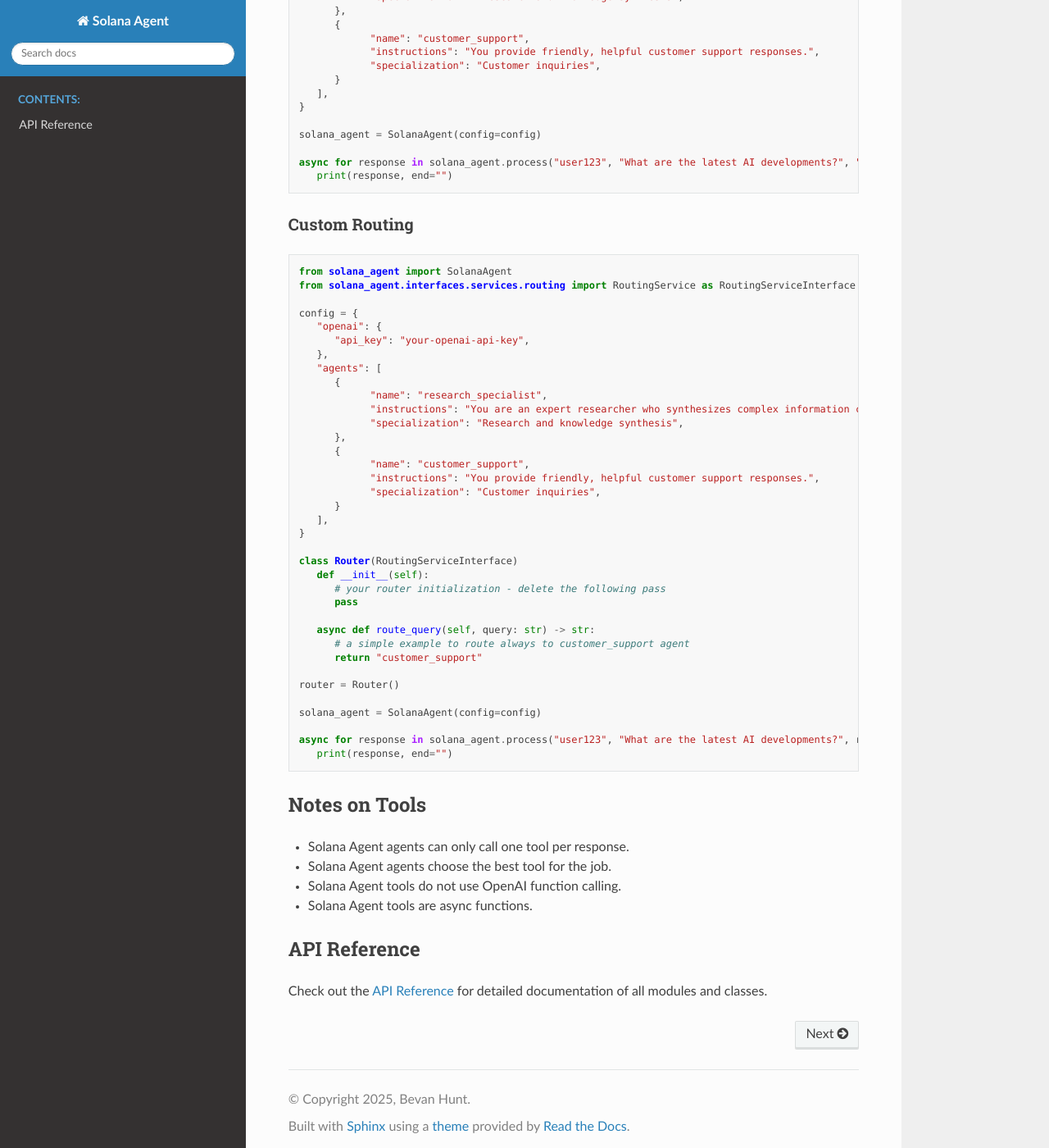
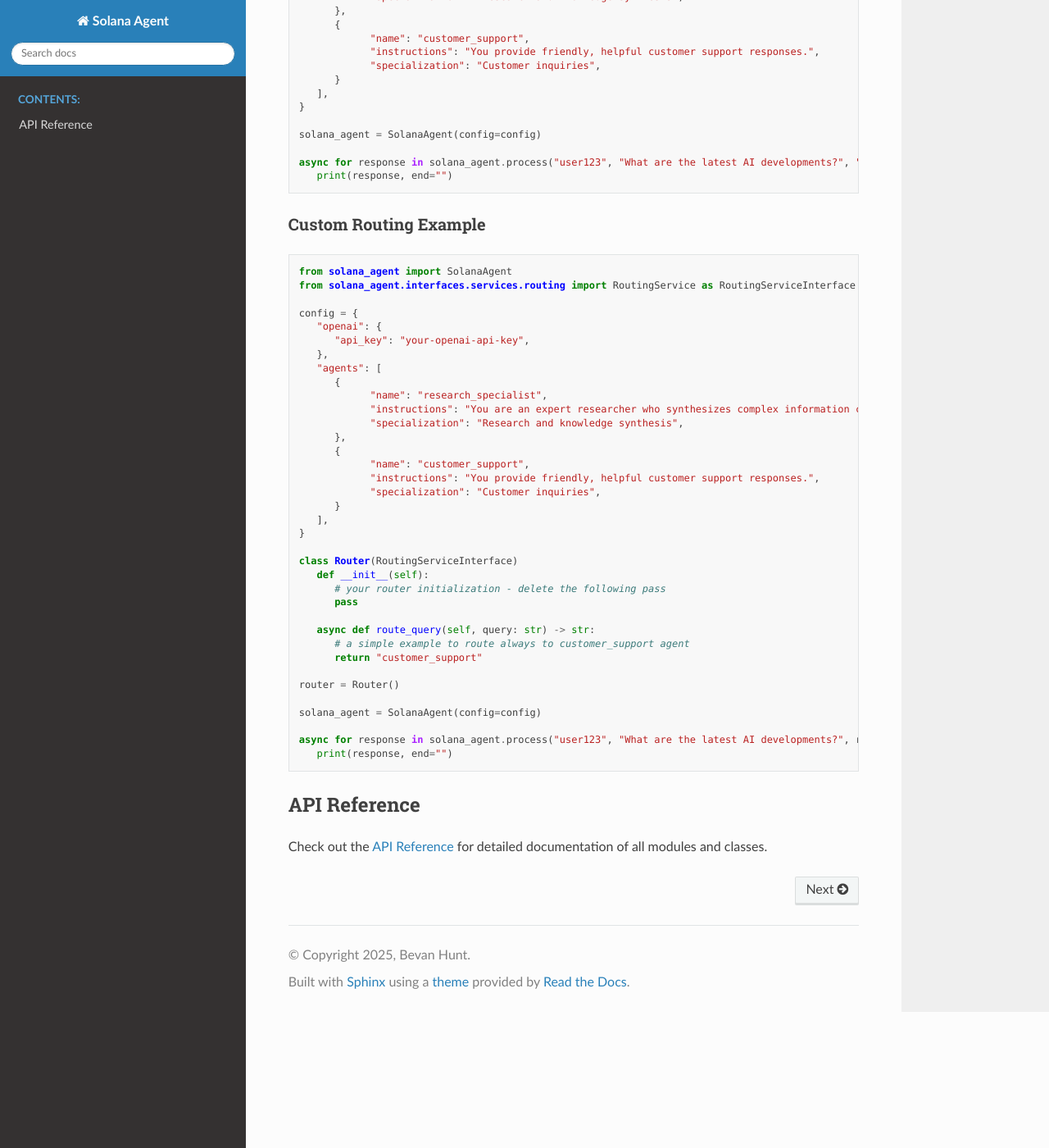
Before and after one commit to truemagic-coder/solana-agent, a Sphinx documentation site: the page built from docs/index.rst, in a window 1280 px wide and 1400 px high, scrolled down 5980 px. Shown: the whole window at 82% size. Built offline with Sphinx 7.4.7 and the Read the Docs theme 3.1.0, drawn with Linux system fonts in a browser that asks for light colours; some of the changed text lies outside the part shown.

```diff
--- a/docs/index.rst
+++ b/docs/index.rst
@@ -207,7 +207,7 @@ This is an audio to audio example using the `audio_instructions` parameter.
       print(response, end="")
 
 
-Plugin Usage
+Tool Usage Example
 ~~~~~~~~~~~~~~~~~~~~~~~~~~~~~~~
 
 .. code-block:: bash
@@ -248,7 +248,7 @@ Plugin Usage
       print(response, end="")
 
 
-Custom Inline Tool Usage
+Custom Inline Tool Example
 ~~~~~~~~~~~~~~~~~~~~~~~~~~~~
 
 .. code-block:: python
@@ -329,7 +329,7 @@ Custom Inline Tool Usage
    async for response in solana_agent.process("user123", "What are the latest AI developments?"):
       print(response, end="")
 
-Custom Prompt Injection at Runtime
+Custom Prompt Injection at Runtime Example
 ~~~~~~~~~~~~~~~~~~~~~~~~~~~~~~~
 
 Useful for Knowledge Base answers and FAQs.
@@ -361,7 +361,7 @@ Useful for Knowledge Base answers and FAQs.
    async for response in solana_agent.process("user123", "What are the latest AI developments?", "Always end your sentences with eh?"):
       print(response, end="")
 
-Custom Routing
+Custom Routing Example
 ~~~~~~~~~~~~~~~~~~~~~~~~~~~~~~~
 
 .. code-block:: python
@@ -403,13 +403,6 @@ Custom Routing
    async for response in solana_agent.process("user123", "What are the latest AI developments?", router=router):
       print(response, end="")
 
-Notes on Tools
------
-* Solana Agent agents can only call one tool per response.
-* Solana Agent agents choose the best tool for the job.
-* Solana Agent tools do not use OpenAI function calling.
-* Solana Agent tools are async functions.
-
 API Reference
 ------------
 
--- a/pyproject.toml
+++ b/pyproject.toml
@@ -1,6 +1,6 @@
 [tool.poetry]
 name = "solana-agent"
-version = "22.0.5"
+version = "22.0.6"
 description = "Agentic IQ"
 authors = ["Bevan Hunt <bevan@bevanhunt.com>"]
 license = "MIT"
```
Also changed, not shown: README.md (+7 -12 lines).
